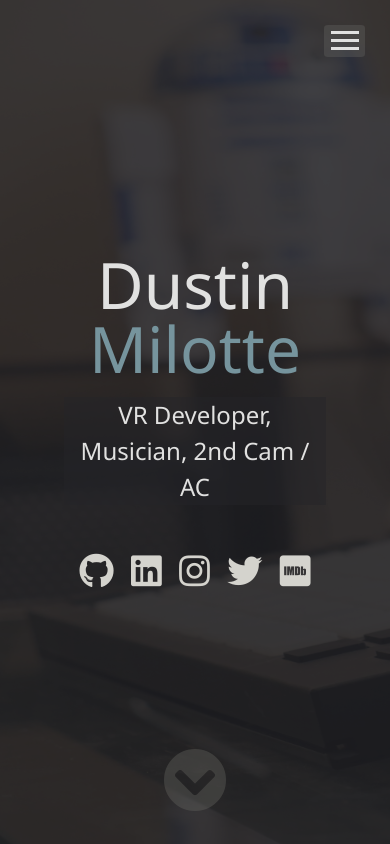
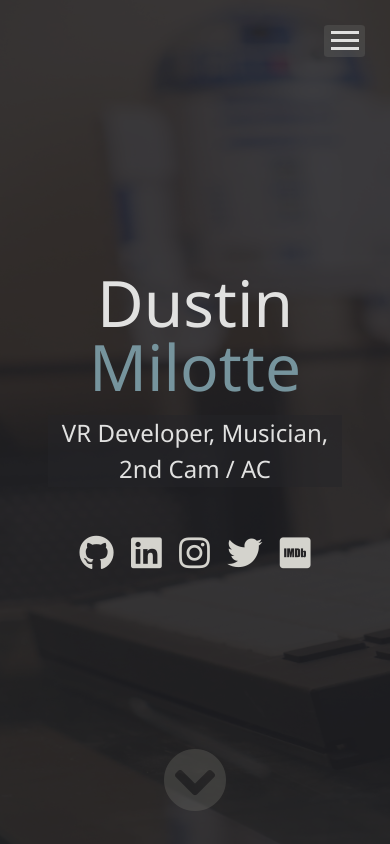
Before and after one commit to DustinMilotte/responsive_portfolio, a website: page dist/index.html in a window 390 px wide. Shown: the top 844 px of the page. Drawn offline with Linux system fonts and the light colour scheme.

Commit message:
change home mobile layout

```diff
--- a/scss/_mobile.scss
+++ b/scss/_mobile.scss
@@ -64,8 +64,11 @@
         height: auto;
         margin-right: 1rem;
         overflow: hidden;
-        margin-bottom: 3rem;
+        margin-bottom: 10vh;
         min-width: 300px;
+        p {
+          margin: 0;
+        }
       }
       #home-about-img-wrapper {
         // // visibility: hidden;
@@ -285,18 +288,21 @@
 @include mediaSm {
   // home main
   main#home {
-    padding: 4rem;
+    padding: 3rem;
     display: flex;
     flex-direction: column;
     align-items: center;
     justify-content: center;
+    font-weight: 100;
     h1 {
       margin-top: 0;
       font-size: 4rem;
+      font-weight: 100;
     }
     h2 {
       padding: 0;
       font-size: 1.5rem;
+      font-weight: 100;
     }
     .icons {
       font-size: 1.1rem;
@@ -308,6 +314,7 @@
     h2 {
       padding-top: 1rem;
       padding-bottom: 0.5rem;
+      font-weight: 100;
     }
     justify-content: center;
     align-items: center;
@@ -315,6 +322,7 @@
       flex-direction: column;
       justify-content: flex-start;
       margin: 0;
+      width: 80vw;
       #home-about-text {
         height: 42vh;
         width: 70vw;
@@ -326,6 +334,7 @@
           padding-bottom: 0;
           font-size: 1rem;
           overflow: scroll;
+          width: 100%;
         }
       }
       #home-about-img-wrapper {
@@ -344,6 +353,7 @@
     #home-section-title-work {
       margin: 0;
       padding: 0 1rem 3rem 1rem;
+      font-weight: 100;
     }
 
     .glider {
--- a/scss/main.scss
+++ b/scss/main.scss
@@ -147,7 +147,7 @@ main {
   height: 100vh;
   width: 100vw;
   display: flex;
-  flex-wrap: wrap;
+  // flex-wrap: wrap;
   justify-content: center;
   flex-direction: column;
   background: $light-text-color;
```
Also changed, not shown: dist/css/main.css, dist/index.html.
